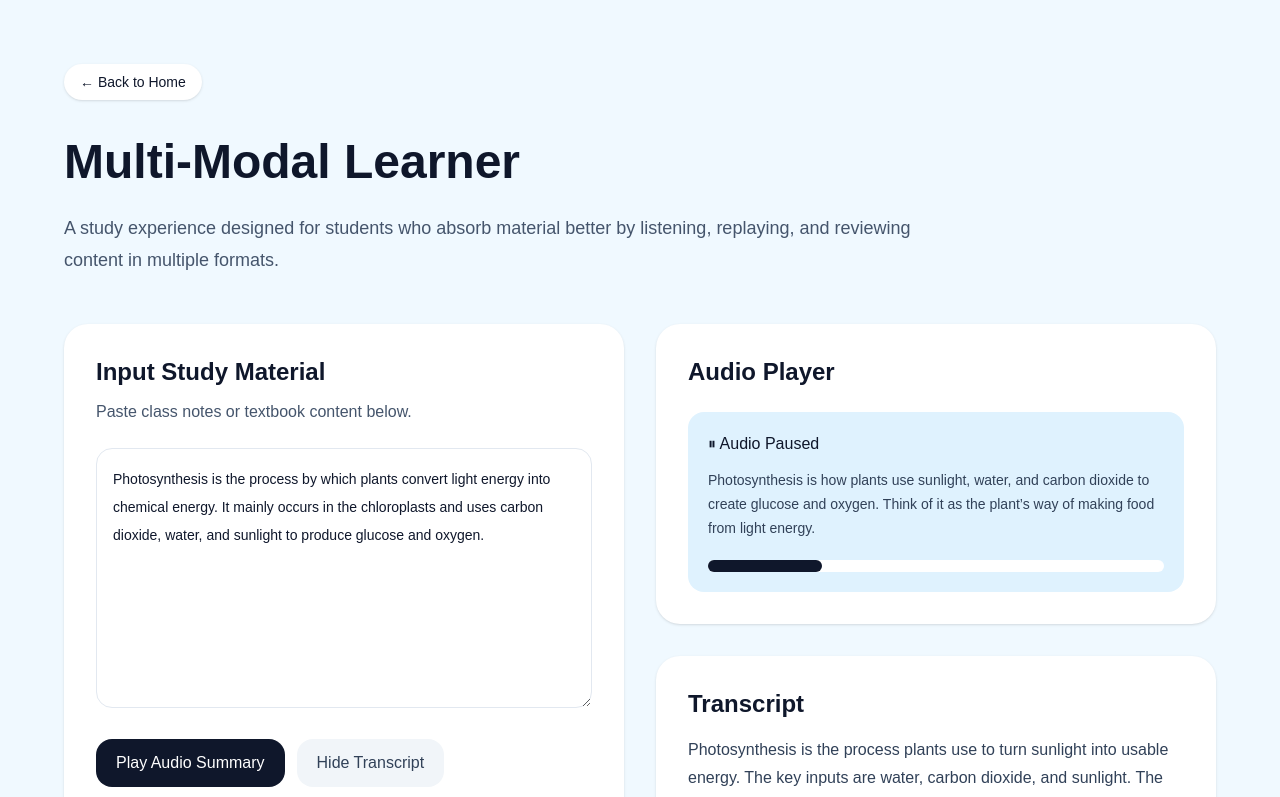
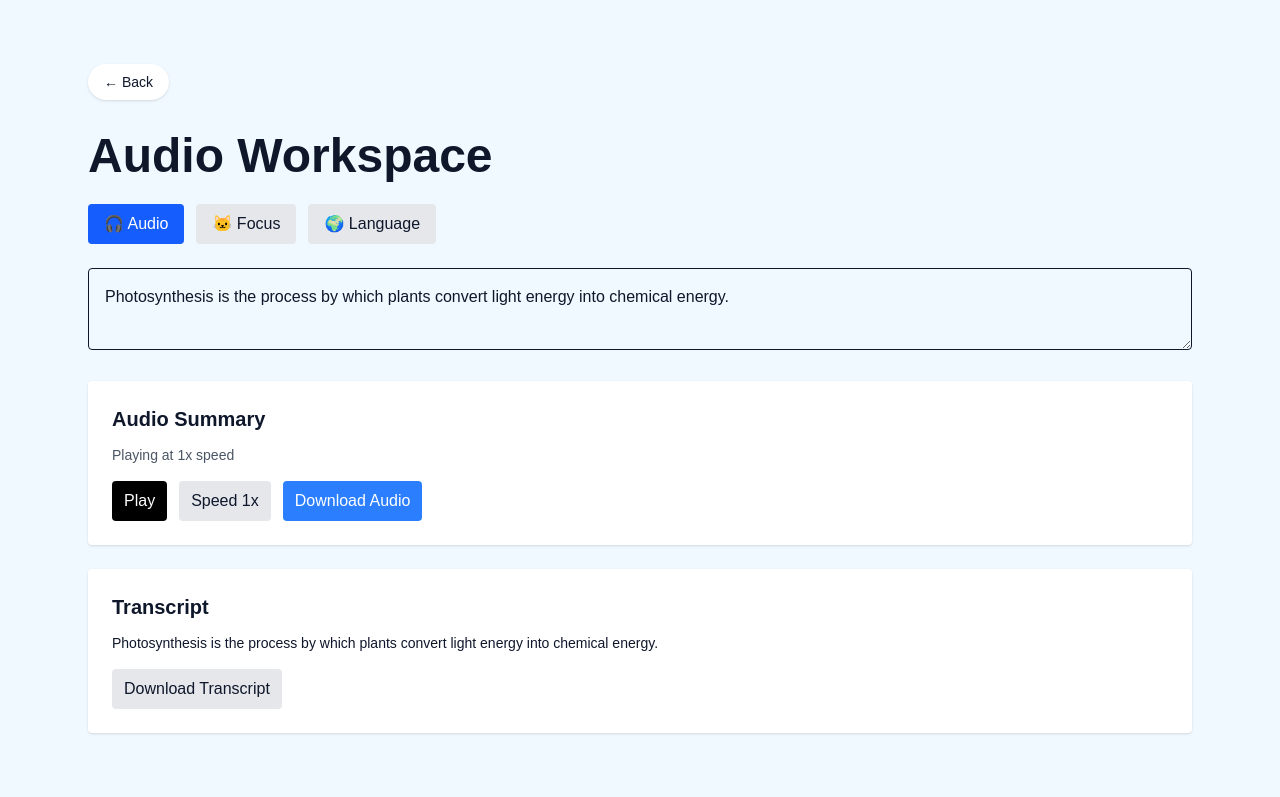
Before and after one commit to Jianing812/Study-Companion, a Next.js app: page /multimodal in a window 1280 px wide. Shown: the top 797 px of the page. Built offline with nearby package versions, Linux system fonts and the light colour scheme.

Commit message:
audio save

```diff
--- a/app/multimodal/page.tsx
+++ b/app/multimodal/page.tsx
@@ -3,112 +3,162 @@
 import { useState } from "react";
 import Link from "next/link";
 
-export default function MultimodalPage() {
+export default function AudioWorkspace() {
   const [notes, setNotes] = useState(
-    "Photosynthesis is the process by which plants convert light energy into chemical energy. It mainly occurs in the chloroplasts and uses carbon dioxide, water, and sunlight to produce glucose and oxygen."
+    "Photosynthesis is the process by which plants convert light energy into chemical energy."
   );
+
+  const [supports, setSupports] = useState({
+    audio: true,
+    focus: false,
+    language: false,
+  });
+
   const [isPlaying, setIsPlaying] = useState(false);
-  const [showTranscript, setShowTranscript] = useState(true);
+  const [speed, setSpeed] = useState(1);
+
+  function toggleSupport(type: "audio" | "focus" | "language") {
+    setSupports((prev) => ({
+      ...prev,
+      [type]: !prev[type],
+    }));
+  }
+
+  function togglePlay() {
+    setIsPlaying(!isPlaying);
+  }
+
+  function changeSpeed() {
+    const speeds = [1, 1.25, 1.5];
+    const next = speeds[(speeds.indexOf(speed) + 1) % speeds.length];
+    setSpeed(next);
+  }
+
+  function downloadTranscript() {
+    const blob = new Blob([notes], { type: "text/plain" });
+    const url = URL.createObjectURL(blob);
+    const a = document.createElement("a");
+    a.href = url;
+    a.download = "study-summary.txt";
+    a.click();
+  }
+
+  function downloadAudio() {
+    // demo用：下载一个假音频文件
+    const a = document.createElement("a");
+    a.href =
+      "https://cdn.pixabay.com/download/audio/2022/03/15/audio_115b9b6b58.mp3?filename=cat-meow-6226.mp3";
+    a.download = "audio-summary.mp3";
+    a.click();
+  }
 
   return (
-    <main className="min-h-screen bg-sky-50 px-6 py-16 text-slate-900">
-      <section className="mx-auto max-w-6xl">
+    <main className="min-h-screen bg-sky-50 text-slate-900">
+      <section className="mx-auto max-w-6xl px-6 py-16">
         <Link
           href="/"
-          className="inline-block rounded-full bg-white px-4 py-2 text-sm font-medium shadow-sm hover:bg-slate-100"
+          className="inline-block rounded-full bg-white px-4 py-2 text-sm shadow-sm"
         >
-          ← Back to Home
+          ← Back
         </Link>
 
-        <div className="mt-8 max-w-4xl">
-          <h1 className="text-5xl font-bold leading-tight">
-            Multi-Modal Learner
-          </h1>
-          <p className="mt-5 text-lg leading-8 text-slate-600">
-            A study experience designed for students who absorb material better
-            by listening, replaying, and reviewing content in multiple formats.
-          </p>
+        <h1 className="mt-8 text-5xl font-bold">Audio Workspace</h1>
+
+        {/* 🔥 SUPPORT TOGGLE */}
+        <div className="mt-6 flex gap-3">
+          <button
+            onClick={() => toggleSupport("audio")}
+            className={`px-4 py-2 rounded ${
+              supports.audio ? "bg-blue-600 text-white" : "bg-gray-200"
+            }`}
+          >
+            🎧 Audio
+          </button>
+
+          <button
+            onClick={() => toggleSupport("focus")}
+            className={`px-4 py-2 rounded ${
+              supports.focus ? "bg-amber-500 text-white" : "bg-gray-200"
+            }`}
+          >
+            🐱 Focus
+          </button>
+
+          <button
+            onClick={() => toggleSupport("language")}
+            className={`px-4 py-2 rounded ${
+              supports.language ? "bg-green-600 text-white" : "bg-gray-200"
+            }`}
+          >
+            🌍 Language
+          </button>
         </div>
 
-        <div className="mt-12 grid gap-8 lg:grid-cols-2">
-          <div className="rounded-3xl bg-white p-8 shadow-sm">
-            <h2 className="text-2xl font-semibold">Input Study Material</h2>
-            <p className="mt-3 text-slate-600">
-              Paste class notes or textbook content below.
+        {/* INPUT */}
+        <textarea
+          value={notes}
+          onChange={(e) => setNotes(e.target.value)}
+          className="mt-6 w-full p-4 rounded border"
+        />
+
+        {/* 🎧 AUDIO */}
+        {supports.audio && (
+          <div className="mt-6 p-6 bg-white rounded shadow">
+            <h2 className="text-xl font-semibold">Audio Summary</h2>
+
+            <p className="mt-3 text-sm text-gray-600">
+              Playing at {speed}x speed
             </p>
 
-            <textarea
-              value={notes}
-              onChange={(e) => setNotes(e.target.value)}
-              className="mt-6 min-h-[260px] w-full rounded-2xl border border-slate-200 p-4 text-sm leading-7 outline-none focus:border-sky-400"
-            />
-
-            <div className="mt-6 flex flex-wrap gap-3">
-              <button
-                onClick={() => setIsPlaying(!isPlaying)}
-                className="rounded-2xl bg-slate-900 px-5 py-3 font-medium text-white transition hover:bg-slate-800"
-              >
-                {isPlaying ? "Pause Audio" : "Play Audio Summary"}
+            <div className="mt-4 flex gap-3">
+              <button onClick={togglePlay} className="px-3 py-2 bg-black text-white rounded">
+                {isPlaying ? "Pause" : "Play"}
               </button>
 
-              <button
-                onClick={() => setShowTranscript(!showTranscript)}
-                className="rounded-2xl bg-slate-100 px-5 py-3 font-medium text-slate-700 transition hover:bg-slate-200"
-              >
-                {showTranscript ? "Hide Transcript" : "Show Transcript"}
+              <button onClick={changeSpeed} className="px-3 py-2 bg-gray-200 rounded">
+                Speed {speed}x
+              </button>
+
+              <button onClick={downloadAudio} className="px-3 py-2 bg-blue-500 text-white rounded">
+                Download Audio
               </button>
             </div>
           </div>
+        )}
 
-          <div className="space-y-8">
-            <div className="rounded-3xl bg-white p-8 shadow-sm">
-              <h2 className="text-2xl font-semibold">Audio Player</h2>
-              <div className="mt-6 rounded-2xl bg-sky-100 p-5">
-                <p className="font-medium">
-                  {isPlaying ? "🔊 Now Playing" : "⏸ Audio Paused"}
-                </p>
-                <p className="mt-3 text-sm leading-6 text-slate-700">
-                  Photosynthesis is how plants use sunlight, water, and carbon
-                  dioxide to create glucose and oxygen. Think of it as the
-                  plant’s way of making food from light energy.
-                </p>
+        {/* 🌍 LANGUAGE */}
+        {supports.language && (
+          <div className="mt-6 p-6 bg-white rounded shadow">
+            <h2 className="text-xl font-semibold">Simplified Explanation</h2>
+            <p className="mt-3 text-gray-700">
+              This concept explains how plants turn sunlight into energy.
+            </p>
+          </div>
+        )}
 
-                <div className="mt-5 h-3 w-full rounded-full bg-white">
-                  <div
-                    className={`h-3 rounded-full bg-slate-900 transition-all duration-700 ${
-                      isPlaying ? "w-2/3" : "w-1/4"
-                    }`}
-                  />
-                </div>
-              </div>
-            </div>
+        {/* 🐱 FOCUS */}
+        {supports.focus && (
+          <div className="mt-6 p-6 bg-white rounded shadow">
+            <h2 className="text-xl font-semibold">Focus Tasks</h2>
+            <ul className="mt-3 space-y-2 text-sm">
+              <li>• Listen to audio once</li>
+              <li>• Summarize in one sentence</li>
+              <li>• Identify one key term</li>
+            </ul>
+          </div>
+        )}
 
-            {showTranscript && (
-              <div className="rounded-3xl bg-white p-8 shadow-sm">
-                <h2 className="text-2xl font-semibold">Transcript</h2>
-                <p className="mt-4 leading-7 text-slate-700">
-                  Photosynthesis is the process plants use to turn sunlight into
-                  usable energy. The key inputs are water, carbon dioxide, and
-                  sunlight. The main outputs are glucose and oxygen.
-                </p>
-              </div>
-            )}
+        {/* TRANSCRIPT */}
+        <div className="mt-6 p-6 bg-white rounded shadow">
+          <h2 className="text-xl font-semibold">Transcript</h2>
+          <p className="mt-3 text-sm">{notes}</p>
 
-            <div className="rounded-3xl bg-white p-8 shadow-sm">
-              <h2 className="text-2xl font-semibold">Replay Sections</h2>
-              <div className="mt-6 flex flex-col gap-3">
-                <button className="rounded-2xl bg-slate-100 px-4 py-3 text-left hover:bg-slate-200">
-                  Replay definition
-                </button>
-                <button className="rounded-2xl bg-slate-100 px-4 py-3 text-left hover:bg-slate-200">
-                  Replay key inputs and outputs
-                </button>
-                <button className="rounded-2xl bg-slate-100 px-4 py-3 text-left hover:bg-slate-200">
-                  Replay quick recap
-                </button>
-              </div>
-            </div>
-          </div>
+          <button
+            onClick={downloadTranscript}
+            className="mt-4 px-3 py-2 bg-gray-200 rounded"
+          >
+            Download Transcript
+          </button>
         </div>
       </section>
     </main>
```
